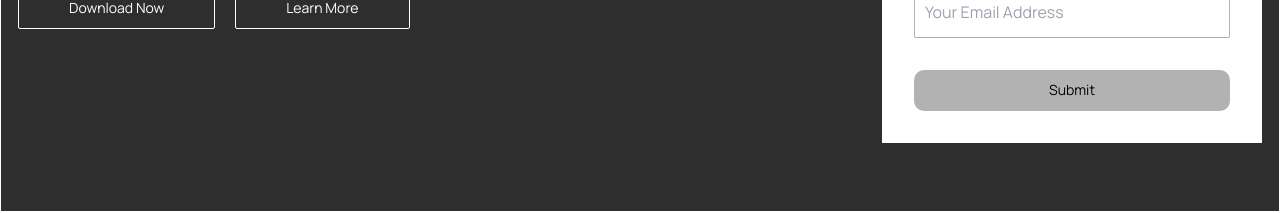
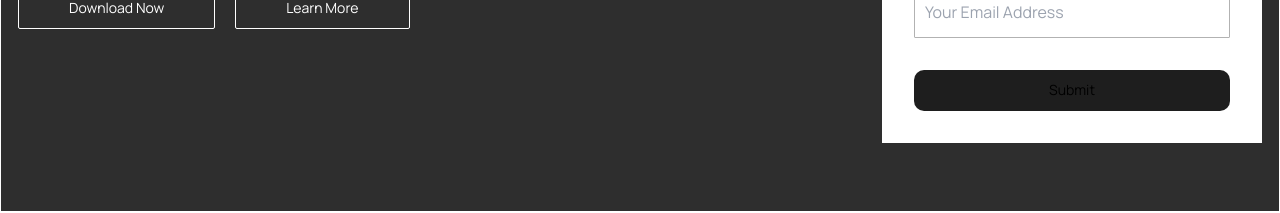
Before and after one commit to AJ1732/capstone_schoolbase_lms, a React (Vite) app: page / in a window 1280 px wide. Shown: the part 456-669 px from the top of the page. Built offline with nearby package versions, Linux system fonts and the light colour scheme.

Commit message:
style: update button style

```diff
--- a/src/components/Buttons.jsx
+++ b/src/components/Buttons.jsx
@@ -3,8 +3,8 @@ import React from 'react'
 export const DarkButton = ({ children, className, disabled, type }) => {
   return (
     <button type={type} disabled={disabled} className={`
-      text-black text-sm bg-dark-gray
-      py-[10.5px] px-[70px] rounded-[10px]
+      text-black text-sm bg-blacker-gray
+      py-[10.5px] px-8 rounded-[10px]
       ${className}
     `}>
       {children}
```
